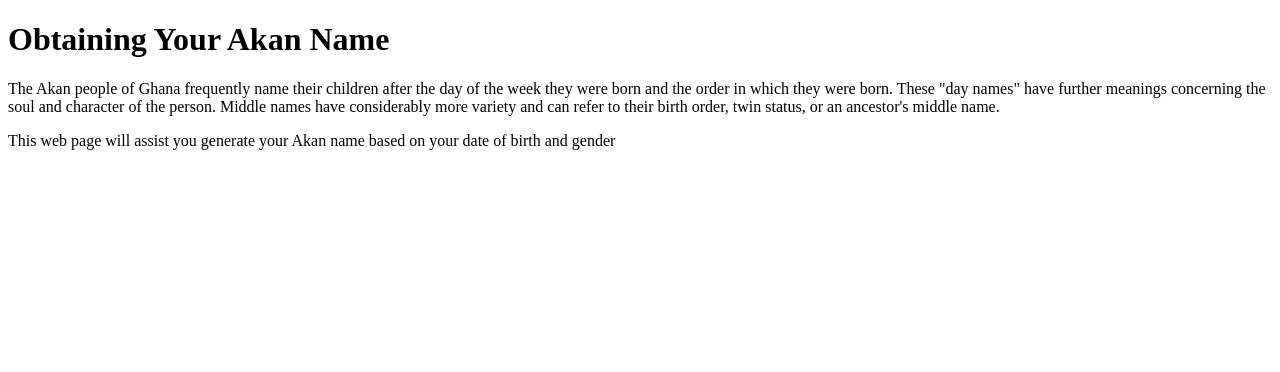
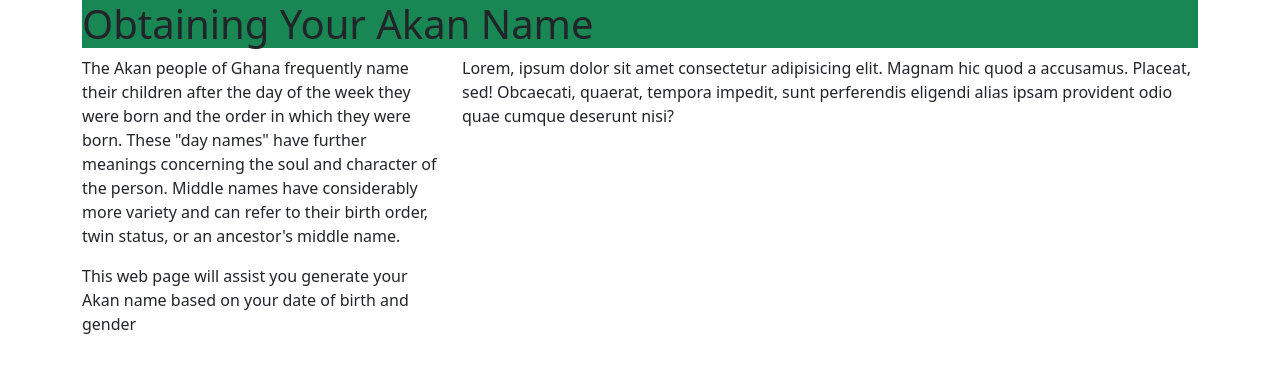
Before and after one commit to johnowino/akan-name-project, a plain HTML site: page index.html in a window 1280 px wide. Drawn offline with Linux system fonts and the light colour scheme.

Commit message:
add bootstrap grid layout

```diff
--- a/index.html
+++ b/index.html
@@ -2,18 +2,30 @@
 <html lang="en">
 <head>
   <meta charset="UTF-8">
-  <meta http-equiv="X-UA-Compatible" content="IE=edge">
-  <meta name="viewport" content="width=device-width, initial-scale=1.0">
-  <title>Akin Name Extractor</title>
-  <link href="css/bootstrap.css" rel="stylesheet" type="css">
+  <title>Akan Name Derivation</title>
+  <link href="css/bootstrap.css" rel="stylesheet" type="text/css">
 </head>
 <body>
-  <h1>Obtaining Your Akan Name</h1>
-  <p>The Akan people of Ghana frequently name their children after the day of the week they were born and the order in which they were born. These "day names" have further meanings concerning the soul and character of the person. Middle names have considerably more variety and can refer to their birth order, twin status, or an ancestor's middle name.
-  </p>
-  <p>This web page will assist you generate your Akan name based on your date of birth and gender
-  </p>
-
+  <div class="container">
+    <div class="row">
+      <div class="col-12">
+        <div class="bg-success">
+          <h1>Obtaining Your Akan Name</h1>
+        </div>
+      </div>
+    </div>
+    <div class="row">
+      <div class="col-md-4">
+        <p>The Akan people of Ghana frequently name their children after the day of the week they were born and the order in which they were born. These "day names" have further meanings concerning the soul and character of the person. Middle names have considerably more variety and can refer to their birth order, twin status, or an ancestor's middle name.
+        </p>
+        <p>This web page will assist you generate your Akan name based on your date of birth and gender
+        </p>
+      </div>
+      <div class="col-md-8">
+        <p>Lorem, ipsum dolor sit amet consectetur adipisicing elit. Magnam hic quod a accusamus. Placeat, sed! Obcaecati, quaerat, tempora impedit, sunt perferendis eligendi alias ipsam provident odio quae cumque deserunt nisi?</p>
+      </div>
+    </div>
+  </div>
 
 
 </body>
```
